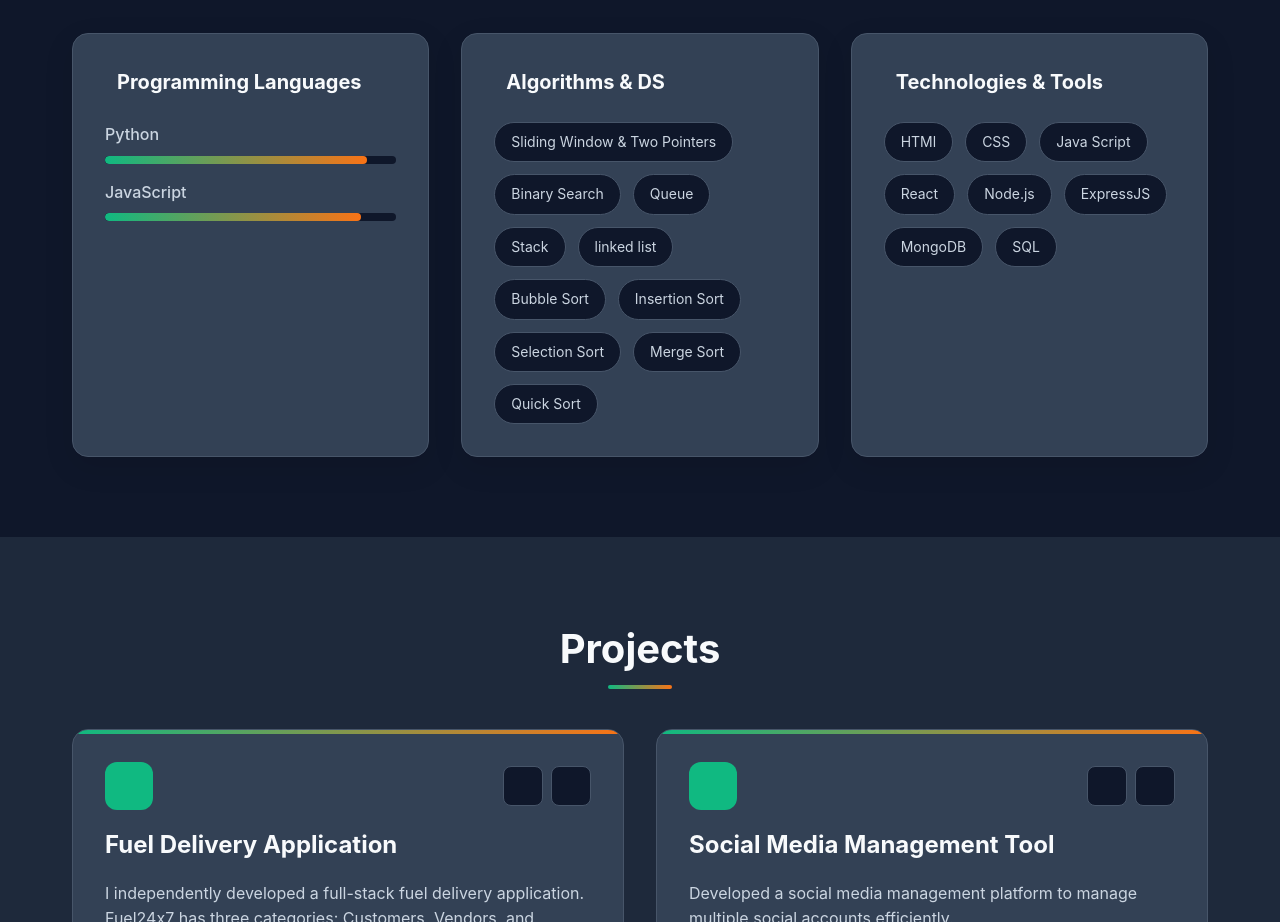
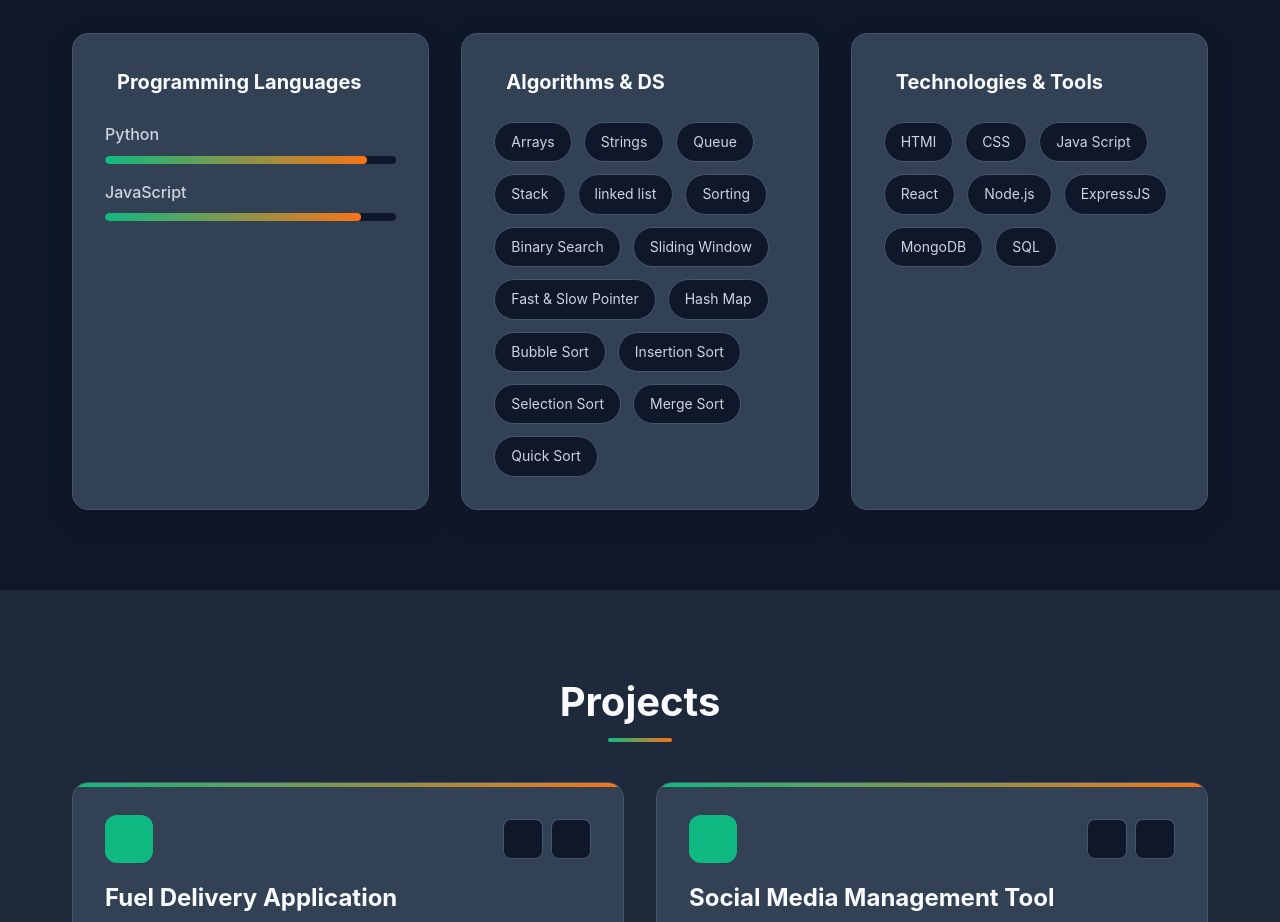
Before and after one commit to Balaji4689/Portfolio, a React (Vite) app: page / in a window 1280 px wide. Shown: the part 1760-2682 px from the top of the page. Built offline with nearby package versions, Linux system fonts and the light colour scheme; some icons are missing.

Commit message:
Update Skills.jsx

```diff
--- a/src/Components/Skills.jsx
+++ b/src/Components/Skills.jsx
@@ -65,12 +65,17 @@ const Skills = () => {
               Algorithms &amp; DS
             </h3>
             <div className="skills-tags">
-              <span className="skill-tag">Sliding Window &amp; Two Pointers</span>
-              <span className="skill-tag">Binary Search</span>
+              <span className="skill-tag">Arrays</span>
+              <span className="skill-tag">Strings</span>
               <span className="skill-tag">Queue</span>
               <span className="skill-tag">Stack</span>
               <span className="skill-tag">linked list</span>
+              <span className="skill-tag">Sorting</span>
 
+              <span className="skill-tag">Binary Search</span>
+              <span className="skill-tag">Sliding Window</span>
+              <span className="skill-tag">Fast & Slow Pointer</span>
+              <span className="skill-tag">Hash Map</span>
               <span className="skill-tag">Bubble Sort</span>
               <span className="skill-tag">Insertion Sort</span>
               <span className="skill-tag">Selection Sort</span>
```
